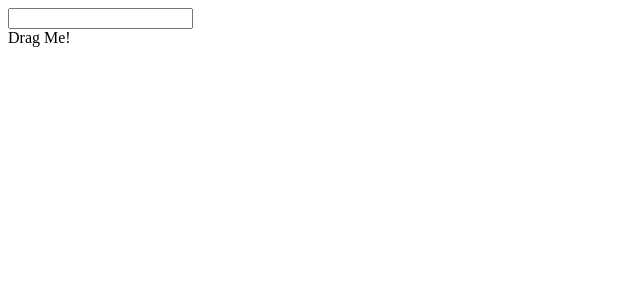
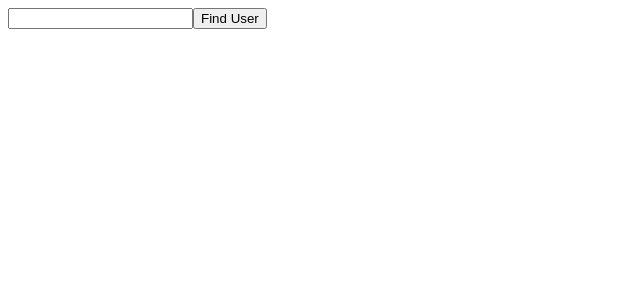
Before and after one commit to rrankawat/react-ts, a React (Create React App) app: page / in a window 1280 px wide. Shown: the top 300 px of the page, without its empty margins (0-640 px from the left). Built offline with nearby package versions, Linux system fonts and the light colour scheme.

Commit message:
TS with Class Components

```diff
--- a/src/App.tsx
+++ b/src/App.tsx
@@ -1,9 +1,9 @@
-import EventComponent from './events/EventComponent'
+import UserSearch from './classes/UserSearch'
 
 const App = () => {
   return (
     <div>
-      <EventComponent />
+      <UserSearch />
     </div>
   )
 }
--- /dev/null
+++ b/src/classes/UserSearch.tsx
@@ -0,0 +1,49 @@
+import { Component } from 'react'
+
+interface User {
+  name: string
+  age: number
+}
+
+interface UserSearchProps {
+  users: User[]
+}
+
+interface UserSearchState {
+  name: string
+  user: User | undefined
+}
+
+export class UserSearch extends Component<UserSearchProps> {
+  state: UserSearchState = {
+    name: '',
+    user: undefined,
+  }
+
+  onClick = () => {
+    const foundUser = this.props.users.find(
+      user => user.name === this.state.name
+    )
+    this.setState({ user: foundUser })
+  }
+
+  render() {
+    const { name, user } = this.state
+
+    return (
+      <div>
+        <input
+          value={name}
+          onChange={e => this.setState({ name: e.target.value })}
+        />
+        <button onClick={this.onClick}>Find User</button>
+        <div>
+          {user && user.name}
+          {user && user.age}
+        </div>
+      </div>
+    )
+  }
+}
+
+export default UserSearch
```
